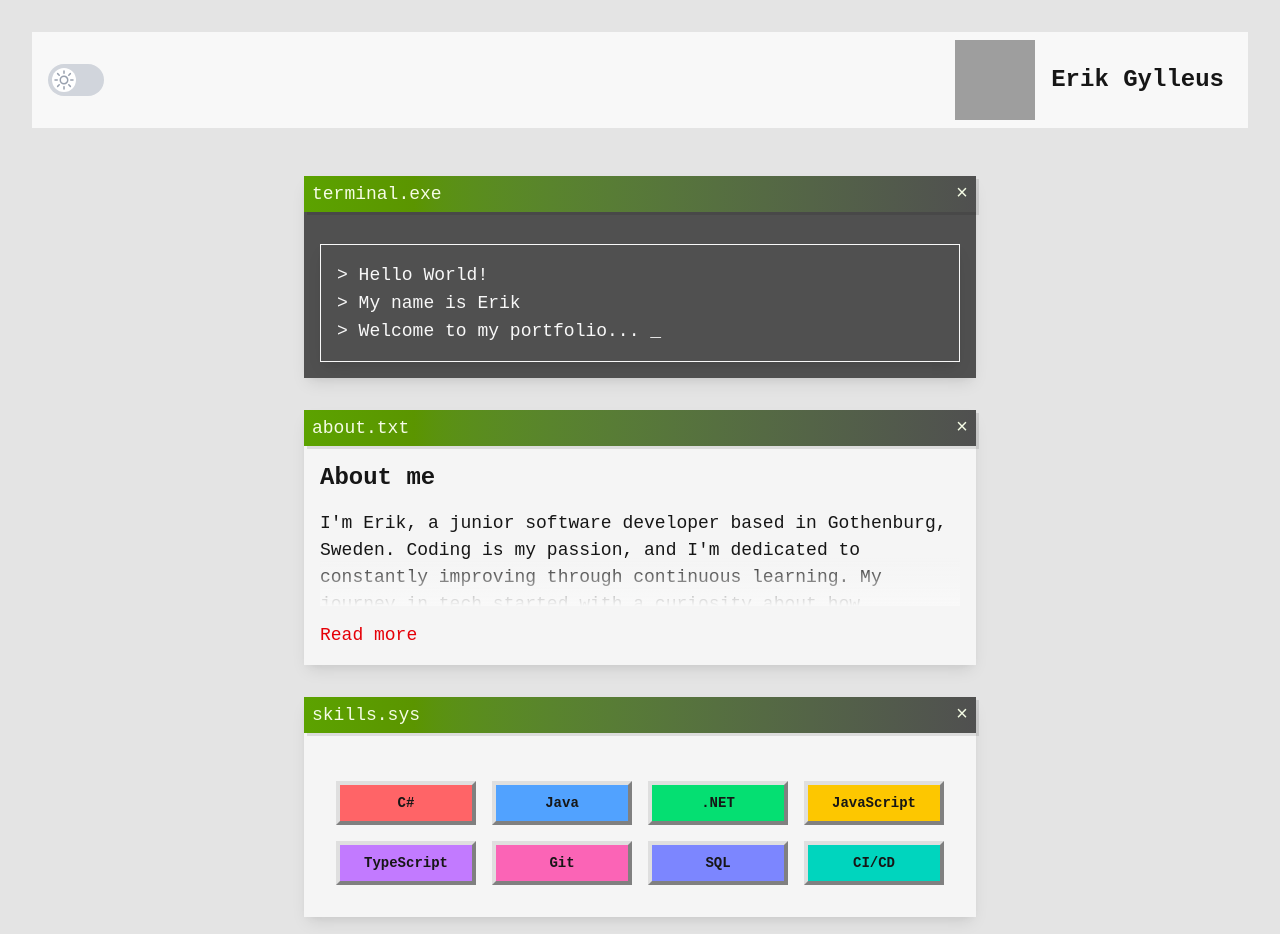
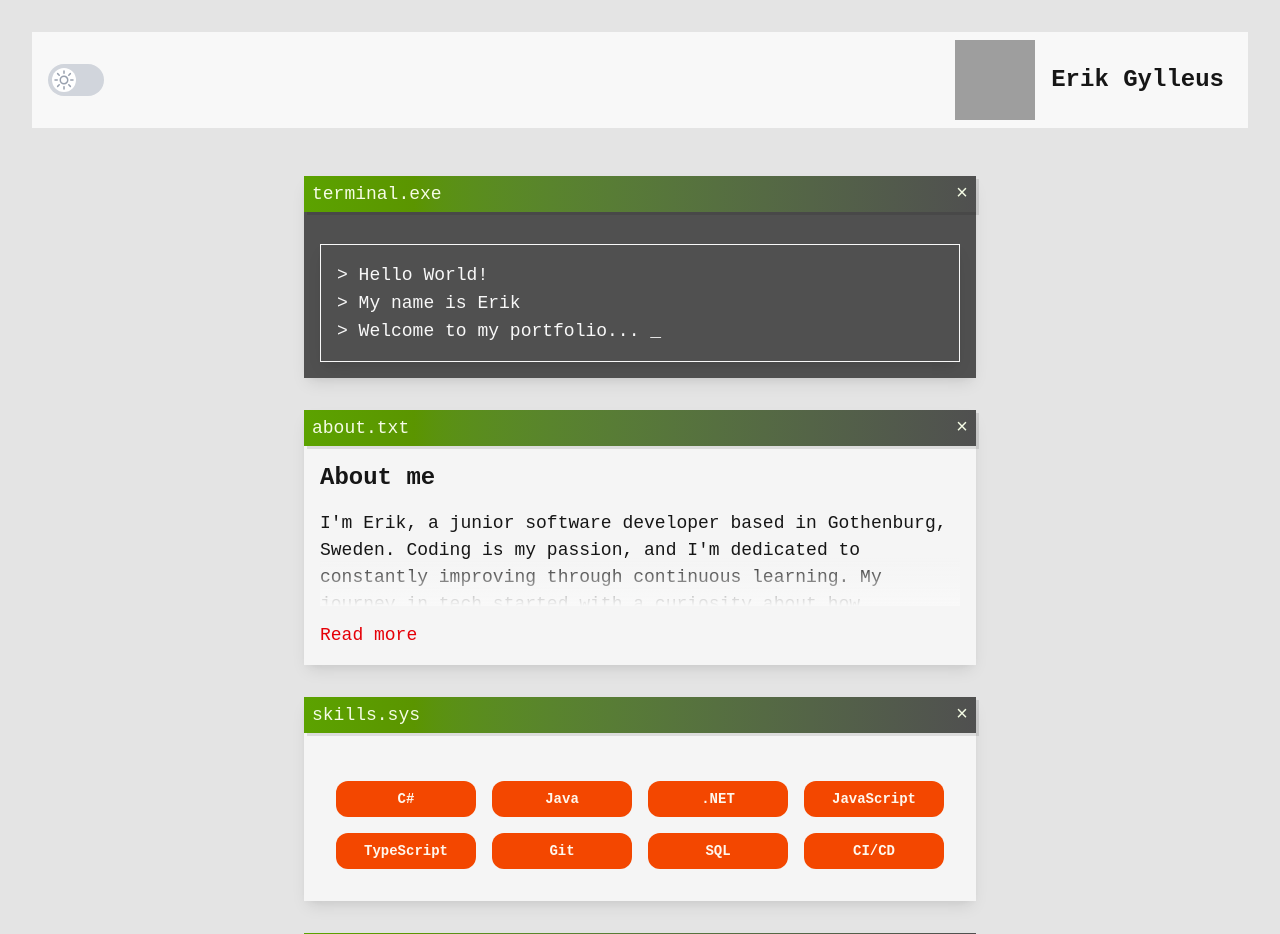
Before and after one commit to ergyl/ergyl.github.io, a Vue app: page / in a window 1280 px wide. Shown: the top 934 px of the page. Built offline with nearby package versions, Linux system fonts and the light colour scheme; grey boxes are pictures that could not be loaded.

Commit message:
simplify skills

```diff
--- a/src/components/Skills.vue
+++ b/src/components/Skills.vue
@@ -1,9 +1,9 @@
 <template>
   <div class="p-4">
     <div class="grid grid-cols-2 sm:grid-cols-3 md:grid-cols-4 gap-2 md:gap-4">
-      <div v-for="skill in skillsMappedToColors" :key="skill.skillName.name"
-           :class="['w-full p-2 text-center border-4 border-[#dfdfdf] border-b-[#808080] border-r-[#808080] text-sm', skill.bgClass]">
-        <span class="font-bold">{{ skill.skillName.name }}</span>
+      <div v-for="skill in skills" :key="skill.name"
+           class="w-full p-2 rounded-xl text-center text-sm text-accent-content bg-accent">
+        <span class="font-bold">{{ skill.name }}</span>
       </div>
     </div>
   </div>
@@ -22,24 +22,6 @@ const skills = ref([
   {name: "SQL"},
   {name: "CI/CD"},
 ]);
-
-const bgClasses = [
-  "bg-red-400",
-  "bg-blue-400",
-  "bg-green-400",
-  "bg-yellow-400",
-  "bg-purple-400",
-  "bg-pink-400",
-  "bg-indigo-400",
-  "bg-teal-400",
-];
-
-const skillsMappedToColors = computed(() =>
-    skills.value.map((skillName, index) => ({
-      skillName: skillName,
-      bgClass: bgClasses[index % bgClasses.length],
-    }))
-);
 </script>
 
 <style scoped>
```
